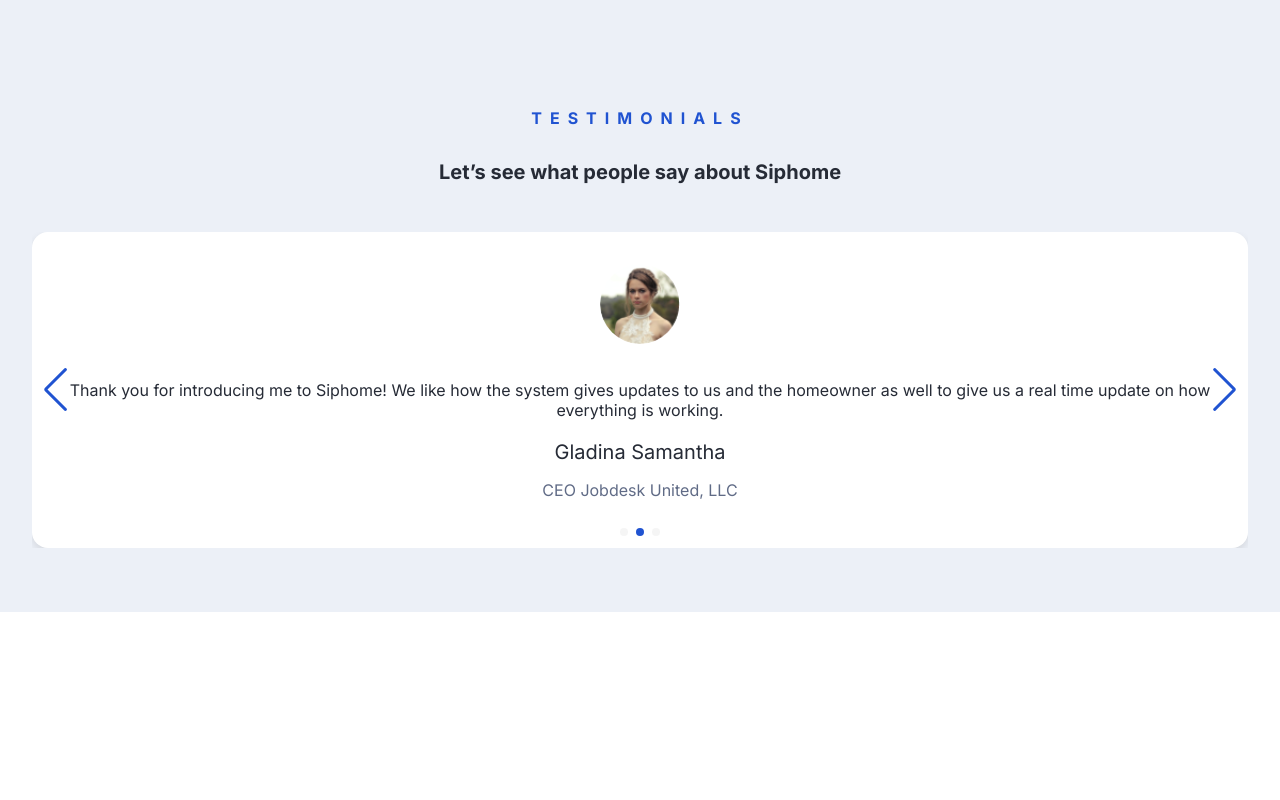
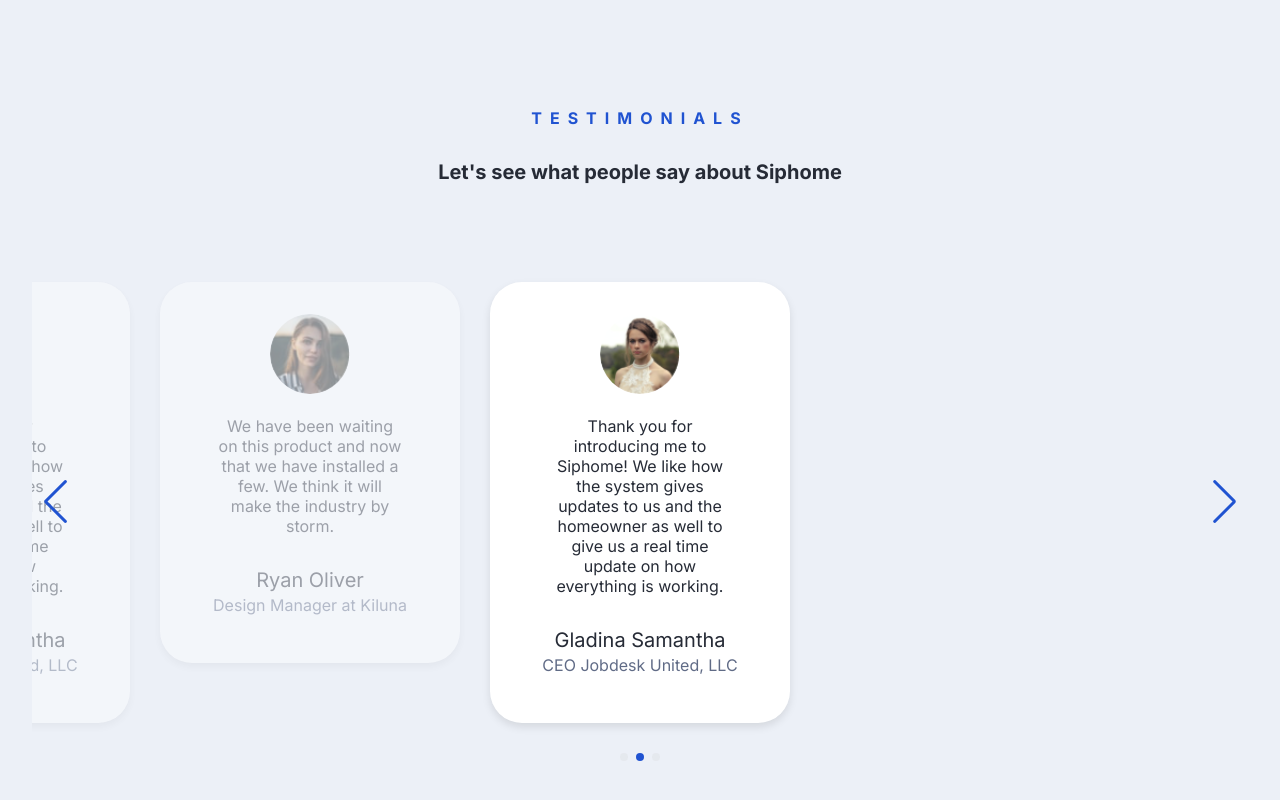
Before and after one commit to Ayyubiy90/siphome, a React (Create React App) app: page / in a window 1280 px wide. Shown: the part 3693-4493 px from the top of the page. Before the commit the page ends 4305 px from the top, so only its background shows below. Built offline with nearby package versions, Linux system fonts and the light colour scheme.

Commit message:
Adjusted the testimonial card width and slidePreview of them

```diff
--- a/src/components/Testimonial.js
+++ b/src/components/Testimonial.js
@@ -39,15 +39,18 @@ const Testimonial = () => {
     <section className="testimonial">
       <h2 className="testimonial-title">TESTIMONIALS</h2>
       <p className="testimonial-subtitle">
-        Let’s see what people say about Siphome
+        Let's see what people say about Siphome
       </p>
 
       <Swiper
-        spaceBetween={20}
-        slidesPerView={1}
+        spaceBetween={30}
+        slidesPerView="auto"
         centeredSlides={true}
         loop={true}
-        autoplay={{ delay: 5000 }}
+        autoplay={{
+          delay: 3000,
+          disableOnInteraction: false,
+        }}
         navigation
         pagination={{ clickable: true }}
         modules={[Autoplay, Navigation, Pagination]}
--- a/src/styles/components/Testimonial.css
+++ b/src/styles/components/Testimonial.css
@@ -27,17 +27,23 @@
 
 .testimonial-swiper {
   width: 100%;
+  padding: 50px 0;
 }
 
 .testimonial-slide {
-  display: flex;
-  justify-content: center;
+  width: 300px;
+  opacity: 0.4;
+  transition: opacity 0.3s;
+}
+
+.swiper-slide-active {
+  opacity: 1;
 }
 
 .testimonial-card {
   background-color: #ffffff;
   box-shadow: 0 4px 8px rgba(0, 0, 0, 0.1);
-  border-radius: 1rem;
+  border-radius: 2rem;
   padding: 2rem;
   text-align: center;
   position: relative;
@@ -47,24 +53,27 @@
   width: 80px;
   height: 80px;
   border-radius: 50%;
-  margin-bottom: 1rem;
+  margin-bottom: 0.1rem;
 }
 
 .testimonial-message {
   color: #262b36;
   font-size: 1rem;
-  margin-bottom: 1rem;
+  padding-left: 1.5rem;
+  padding-right: 1.5rem;
+  margin-bottom: 2rem;
 }
 
 .testimonial-name {
   color: #262b36;
   font-size: 1.25rem;
-  margin-bottom: 0.5rem;
+  margin-bottom: 0rem;
 }
 
 .testimonial-role {
   color: #606b86;
   font-size: 1rem;
+  margin-top: 0.2rem;
 }
 
 .swiper-button-next,
@@ -79,3 +88,9 @@
 .swiper-pagination-bullet-active {
   background-color: #2053d1;
 }
+
+@media (max-width: 768px) {
+  .testimonial-slide {
+    width: 250px;
+  }
+}
```
